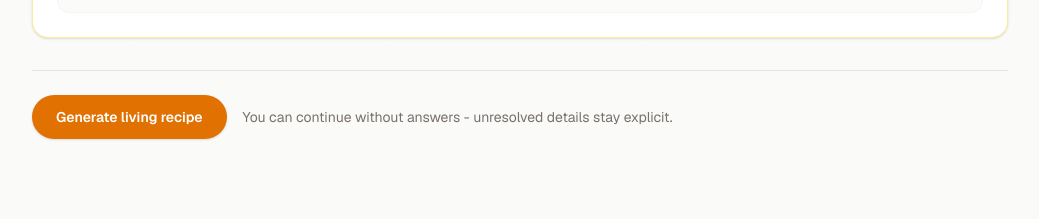
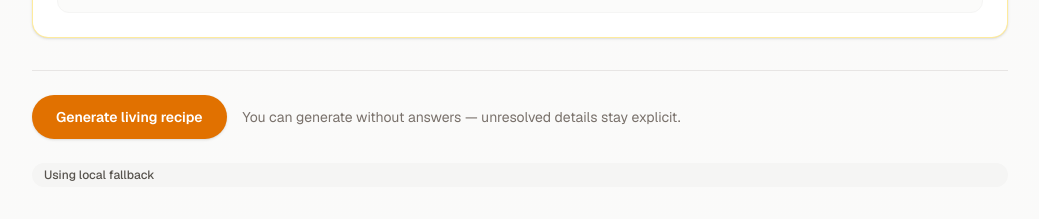
Before and after one commit to shehraan/recipeTrace, a Next.js app: page /demo/followups in a window 1280 px wide. Shown: the part 1500-1719 px from the top of the page, without its empty margins (120-1159 px from the left). Before the commit the page ends 1679 px from the top, so only its background shows below. Built offline with nearby package versions, Linux system fonts and the light colour scheme.

Commit message:
refactor: generate living recipe button on follow-ups page

```diff
--- a/app/demo/followups/page.tsx
+++ b/app/demo/followups/page.tsx
@@ -1,12 +1,31 @@
 "use client";
 
-import { DemoContinueLink } from "@/src/components/demo/demo-continue-link";
+import { useRouter } from "next/navigation";
+
 import { useDemo } from "@/src/components/demo/demo-provider";
 import { FollowUpQuestionsPanel } from "@/src/components/demo/follow-up-questions-panel";
 
 export default function FollowupsPage() {
-  const { recipeDraft, followUpAnswers, setFollowUpAnswers } = useDemo();
+  const {
+    recipeDraft,
+    followUpAnswers,
+    setFollowUpAnswers,
+    finalizeLivingRecipe,
+    isFinalizingLivingRecipe,
+    finalizeLivingRecipeError,
+    finalizeLivingRecipeStatus,
+  } = useDemo();
+  const router = useRouter();
   const answeredCount = Object.keys(followUpAnswers).length;
+  const showDebugStatus = process.env.NODE_ENV !== "production";
+
+  const handleGenerateLivingRecipe = async () => {
+    const generated = await finalizeLivingRecipe();
+
+    if (generated) {
+      router.push("/demo/living");
+    }
+  };
 
   return (
     <div className="space-y-6">
@@ -25,15 +44,32 @@ export default function FollowupsPage() {
         onAnswersChange={setFollowUpAnswers}
       />
 
-      <DemoContinueLink
-        href="/demo/living"
-        label="Generate living recipe"
-        description={
-          answeredCount > 0
+      <div className="mt-8 flex flex-wrap items-center gap-4 border-t border-stone-200 pt-6">
+        <button
+          type="button"
+          onClick={handleGenerateLivingRecipe}
+          disabled={isFinalizingLivingRecipe}
+          className="inline-flex items-center justify-center rounded-full bg-amber-600 px-6 py-3 text-sm font-semibold text-white shadow-sm transition hover:bg-amber-700 disabled:cursor-not-allowed disabled:bg-stone-300"
+        >
+          {isFinalizingLivingRecipe ? "Generating..." : "Generate living recipe"}
+        </button>
+        <p className="text-sm text-stone-500">
+          {answeredCount > 0
             ? `${answeredCount} answer${answeredCount === 1 ? "" : "s"} will be included.`
-            : "You can continue without answers - unresolved details stay explicit."
-        }
-      />
+            : "You can generate without answers — unresolved details stay explicit."}
+        </p>
+      </div>
+
+      {finalizeLivingRecipeError ? (
+        <p className="rounded-xl border border-red-200 bg-red-50 px-4 py-3 text-sm leading-relaxed text-red-800">
+          {finalizeLivingRecipeError}
+        </p>
+      ) : null}
+      {showDebugStatus ? (
+        <p className="rounded-full bg-stone-100 px-3 py-1 text-xs font-medium text-stone-600">
+          {finalizeLivingRecipeStatus}
+        </p>
+      ) : null}
     </div>
   );
 }
--- a/app/demo/living/page.tsx
+++ b/app/demo/living/page.tsx
@@ -12,9 +12,6 @@ export default function LivingPage() {
     selectedStepId,
     selectedIngredientId,
     selectionSource,
-    finalizeLivingRecipe,
-    isFinalizingLivingRecipe,
-    finalizeLivingRecipeError,
     finalizeLivingRecipeStatus,
   } = useDemo();
   const showDebugStatus = process.env.NODE_ENV !== "production";
@@ -31,26 +28,11 @@ export default function LivingPage() {
           </p>
         </div>
 
-        <div className="flex flex-col items-start gap-2 sm:items-end">
-          <button
-            type="button"
-            onClick={finalizeLivingRecipe}
-            disabled={isFinalizingLivingRecipe}
-            className="rounded-full bg-amber-700 px-4 py-2 text-sm font-semibold text-white shadow-sm transition hover:bg-amber-800 disabled:cursor-not-allowed disabled:bg-stone-300"
-          >
-            {isFinalizingLivingRecipe ? "Generating..." : "Generate living recipe"}
-          </button>
-          {finalizeLivingRecipeError ? (
-            <p className="max-w-sm text-sm leading-relaxed text-amber-800">
-              {finalizeLivingRecipeError}
-            </p>
-          ) : null}
-          {showDebugStatus ? (
-            <p className="max-w-sm rounded-full bg-stone-100 px-3 py-1 text-xs font-medium text-stone-600">
-              {finalizeLivingRecipeStatus}
-            </p>
-          ) : null}
-        </div>
+        {showDebugStatus ? (
+          <p className="rounded-full bg-stone-100 px-3 py-1 text-xs font-medium text-stone-600">
+            {finalizeLivingRecipeStatus}
+          </p>
+        ) : null}
       </div>
 
       <LivingRecipePanel
--- a/src/components/demo/demo-provider.tsx
+++ b/src/components/demo/demo-provider.tsx
@@ -32,7 +32,7 @@ type DemoContextValue = {
   isExtractingRecipeDraft: boolean;
   extractRecipeDraftError: string | null;
   extractRecipeDraftStatus: string;
-  finalizeLivingRecipe: () => Promise<void>;
+  finalizeLivingRecipe: () => Promise<boolean>;
   isFinalizingLivingRecipe: boolean;
   finalizeLivingRecipeError: string | null;
   finalizeLivingRecipeStatus: string;
@@ -193,9 +193,9 @@ export function DemoProvider({ children }: { children: ReactNode }) {
         if (process.env.NODE_ENV !== "production") {
           console.warn("[RecipeTrace] AI finalization failed", payload);
         }
-        setFinalizeLivingRecipeError(`${message} Showing the local living recipe instead.`);
+        setFinalizeLivingRecipeError(message);
         setFinalizeLivingRecipeStatus(`AI failed validation: ${message}`);
-        return;
+        return false;
       }
 
       if (
@@ -208,23 +208,26 @@ export function DemoProvider({ children }: { children: ReactNode }) {
         if (process.env.NODE_ENV !== "production") {
           console.info("[RecipeTrace] AI finalization succeeded", payload);
         }
-      } else {
-        if (process.env.NODE_ENV !== "production") {
-          console.warn("[RecipeTrace] AI finalization response missing livingRecipe", payload);
-        }
-        setFinalizeLivingRecipeError(
-          "The finalization response was missing a living recipe. Showing the local living recipe instead.",
-        );
-        setFinalizeLivingRecipeStatus("Using local fallback");
+        return true;
       }
+
+      if (process.env.NODE_ENV !== "production") {
+        console.warn("[RecipeTrace] AI finalization response missing livingRecipe", payload);
+      }
+      setFinalizeLivingRecipeError(
+        "The finalization response was missing a living recipe.",
+      );
+      setFinalizeLivingRecipeStatus("Using local fallback");
+      return false;
     } catch {
       setFinalizeLivingRecipeError(
-        "Unable to reach the finalization route. Showing the local living recipe instead.",
+        "Unable to reach the finalization route. Check the dev server and try again.",
       );
       setFinalizeLivingRecipeStatus("Using local fallback");
       if (process.env.NODE_ENV !== "production") {
         console.warn("[RecipeTrace] AI finalization request failed");
       }
+      return false;
     } finally {
       setIsFinalizingLivingRecipe(false);
     }
```
Also changed, not shown: 1 other file (tests, documents, lock files or other folders).
